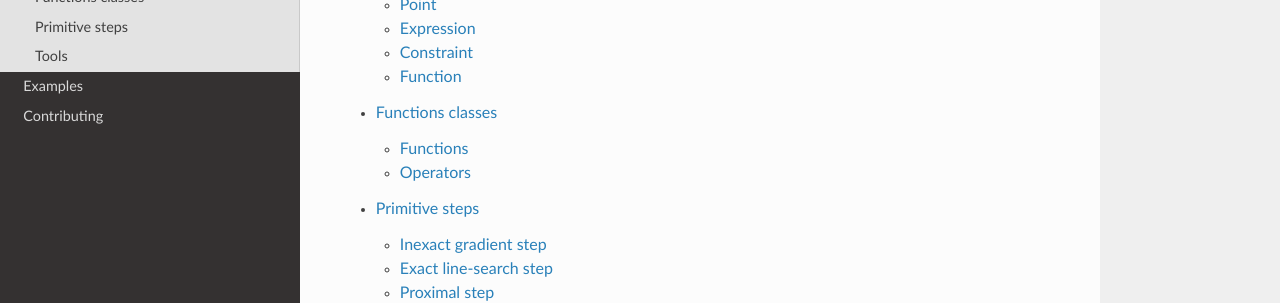
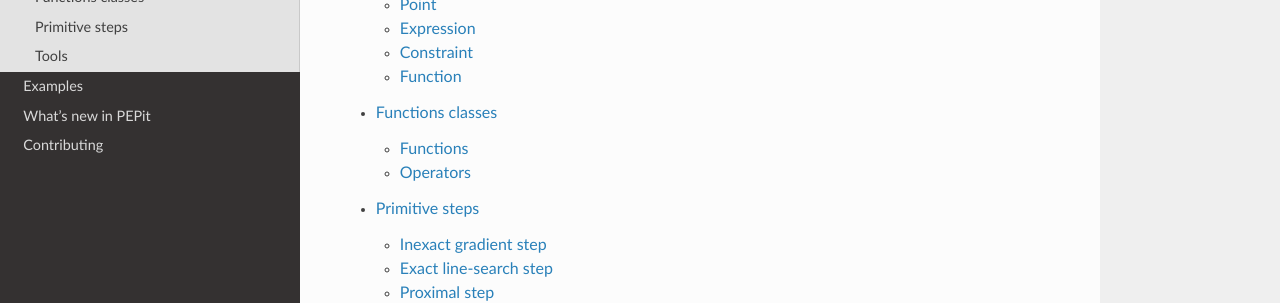
Before and after one commit to PerformanceEstimation/PEPit, a Sphinx documentation site: the page built from docs/source/api.rst, in a window 1280 px wide. Shown: the part 275-578 px from the top of the page. Built offline with Sphinx 7.4.7 and the Read the Docs theme 2.0.0, drawn with Linux system fonts in a browser that asks for light colours.

Commit message:
Add whatsnew section to the doc

```diff
--- a/docs/source/index.rst
+++ b/docs/source/index.rst
@@ -14,6 +14,7 @@
    quickstart
    api
    examples
+   whatsnew
    contributing
 
 .. include:: ../../README.md
--- /dev/null
+++ b/docs/source/whatsnew.rst
@@ -0,0 +1,9 @@
+What's new in PEPit
+===================
+
+.. toctree::
+   :numbered:
+   :maxdepth: 2
+   :caption: Contents:
+
+   whatsnew/0.0.3
--- /dev/null
+++ b/docs/source/whatsnew/0.0.3.rst
@@ -0,0 +1,2 @@
+What's new in PEPit 0.0.3
+=========================
```
